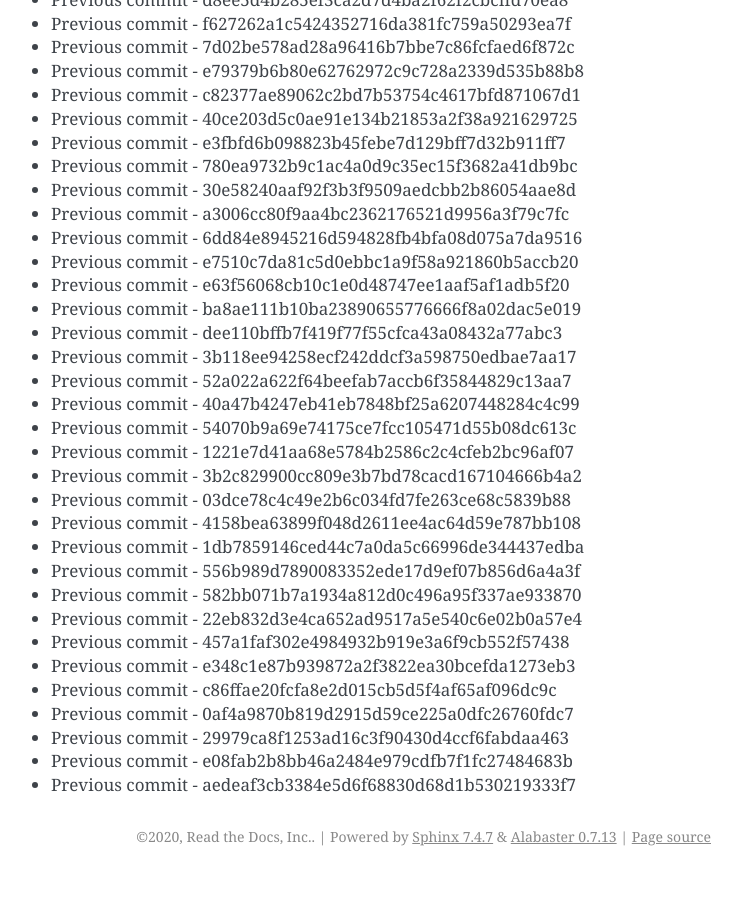
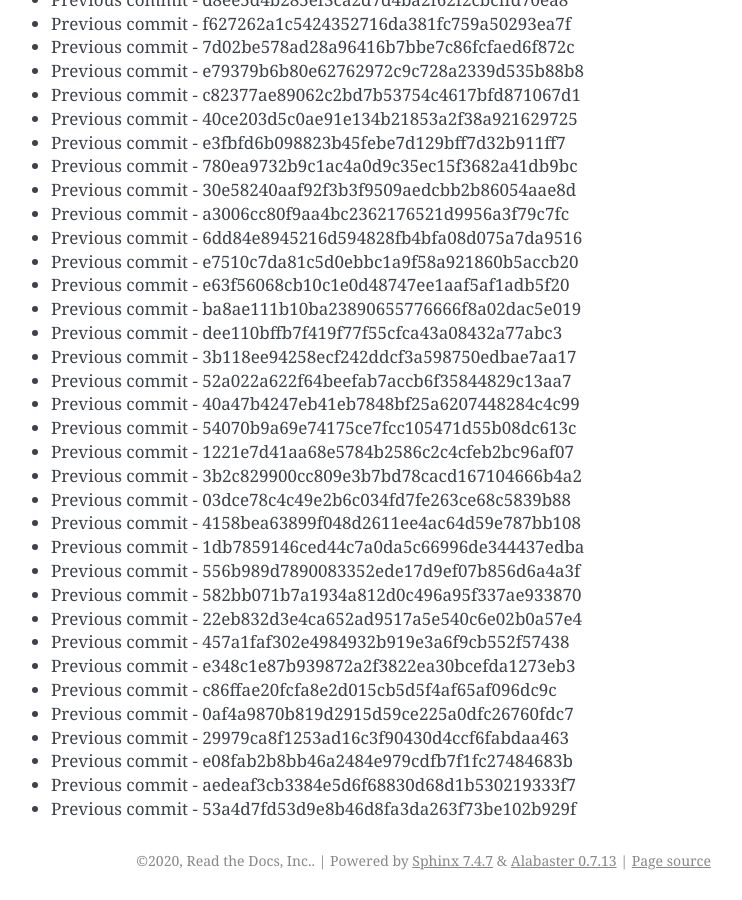
Before and after one commit to readthedocs/rtd-git-stresstest, a Sphinx documentation site: the page built from docs/updates.rst, in a window 1280 px wide and 900 px high, scrolled down 73022 px. Shown: the whole window, without its empty margins (399-1141 px from the left). Built offline with Sphinx 7.4.7, drawn with Linux system fonts in a browser that asks for light colours; before the commit the page ends 73898 px from its top, so only the background shows below that.

Commit message:
Generating commit from previous: 53a4d7fd53d9e8b46d8fa3da263f73be102b929f

```diff
--- a/docs/updates.rst
+++ b/docs/updates.rst
@@ -3100,3 +3100,4 @@ It can be tested for any performance characteristics.
 * Previous commit - 29979ca8f1253ad16c3f90430d4ccf6fabdaa463
 * Previous commit - e08fab2b8bb46a2484e979cdfb7f1fc27484683b
 * Previous commit - aedeaf3cb3384e5d6f68830d68d1b530219333f7
+* Previous commit - 53a4d7fd53d9e8b46d8fa3da263f73be102b929f
```
